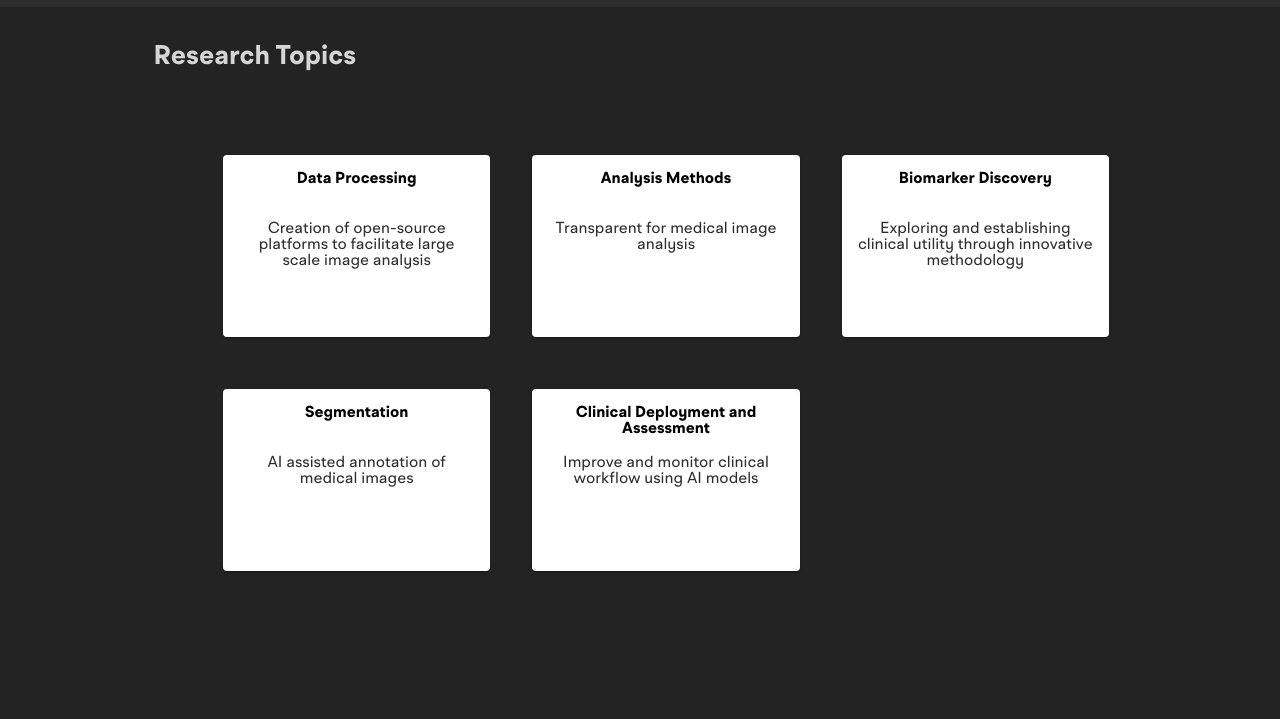
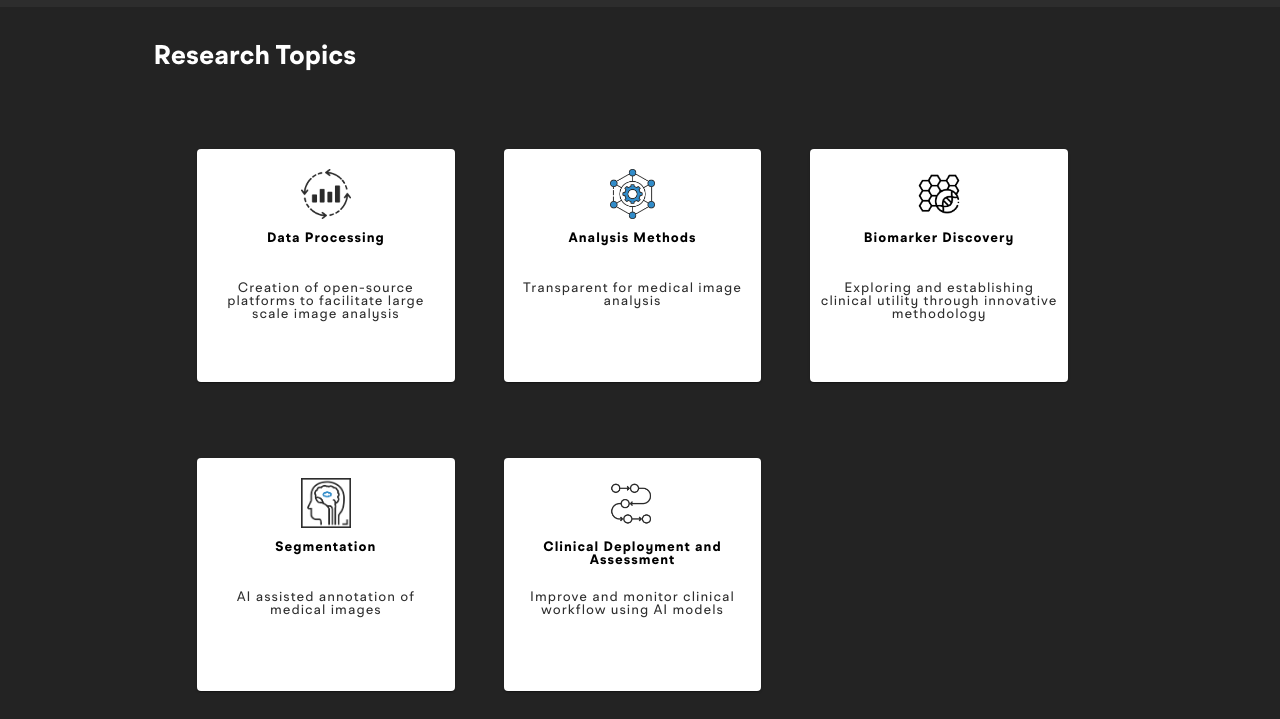
Before and after one commit to bhklab/Radiomics-web, a Gatsby site: page /research in a window 1280 px wide. Shown: the part 81-800 px from the top of the page. Built offline with nearby package versions, Linux system fonts and the light colour scheme; Gatsby itself is replaced by a stand-in of ours.

Commit message:
added research topic icons

```diff
--- a/gatsby-config.js
+++ b/gatsby-config.js
@@ -9,6 +9,7 @@ module.exports = {
     'gatsby-plugin-react-helmet',
     'gatsby-transformer-sharp',
     'gatsby-plugin-sharp',
+    'gatsby-plugin-image',
     'gatsby-plugin-styled-components',
     'gatsby-transformer-json',
     'gatsby-transformer-csv',
--- a/src/data/topics.json
+++ b/src/data/topics.json
@@ -3,7 +3,7 @@
     "topic": "Data Processing",
     "short_description" : "Creation of open-source platforms to facilitate large scale image analysis",
     "slug": "data-processing",
-    "image": "src/images/Research/dataProcessing.png",
+    "image": "../images/Research/dataProcessing.png",
     "projects": [
       {
         "name": "Med-Imagetools",
@@ -19,7 +19,7 @@
     "topic": "Analysis Methods",
     "short_description" : "Transparent for medical image analysis",
     "slug": "analysis-methods",
-    "image": "src/images/Research/analysisMethods.png",
+    "image": "../images/Research/analysisMethods.png",
     "projects": [
       {
         "name": "PyTorch",
@@ -35,7 +35,7 @@
     "topic": "Biomarker Discovery",
     "short_description" : "Exploring and establishing clinical utility through innovative methodology",
     "slug": "biomarker-discovery",
-    "image": "src/images/Research/biomarker.png",
+    "image": "../images/Research/biomarker.png",
     "projects": [
       {
         "name": "RADCURE",
@@ -48,7 +48,7 @@
     "short_description" : "AI assisted annotation of medical images",
     "description": "Medical image segmentation plays an essential role in radiotherapy as well as computer-aided diagnosis systems. Segmentation refers to the process of extracting the desired object (organ or region of interest (ROI)) from a medical image (2D or 3D), which can be done manually, semi-automatically or fully-automatically. It divides an image into areas based on a specified description, such as segmenting body organs/tissues for border detection, tumour detection/segmentation, and mass detection. The segmented ROIs can then be utilized for clinical workflows and downstream analysis.",
     "slug": "segmentation",
-    "image": "src/images/Research/segmentation_brain.png",
+    "image": "../images/Research/segmentation_brain.png",
     "projects": [
       {
         "name": "Automatic Segmentation for Targets and Organs at Risk (OARs) in Cervical High Dose Rate (HDR) Brachytherapy via Deep Learning",
@@ -60,7 +60,7 @@
     "topic": "Clinical Deployment and Assessment",
     "short_description" : "Improve and monitor clinical workflow using AI models",
     "slug": "clinical-deployment-and-assessment",
-    "image": "src/images/Research/clinicalWorkflow.png",
+    "image": "../images/Research/clinicalWorkflow.png",
     "projects": [
       {
         "name": "MIRACLE",
--- a/src/pages/research.js
+++ b/src/pages/research.js
@@ -5,73 +5,93 @@ import { makeStyles, createStyles } from '@material-ui/core/styles';
 import Paper from '@material-ui/core/Paper';
 import Grid from '@material-ui/core/Grid';
 import Link from "gatsby-link";
+import topics from '../data/topics.json';
+import styled from 'styled-components';
+import { StaticImage } from "gatsby-plugin-image";
 
+import segmentation from '../images/segmentation_brain.png';
+import biomarker from '../images/biomarker.png';
+import dataprocessing from '../images/dataProcessing.png';
+import clinical from '../images/clinicalWorkflow.png';
+import analysis from '../images/analysisMethods.png';
 
-const useStyles = makeStyles(Theme =>
-    createStyles({
-        paper: {
-            padding: Theme.spacing(2),
-            textAlign: 'center',
-            color: Theme.palette.primary.dark,
-        },
-        root: {
-            flexGrow: 1,
-        },
-    }),
-);
+const StyledLinks = styled.div`
+  margin-top: 20px;
+  margin-bottom: 10px;
+  float: right;
+  margin-right: 15px;
+  min-width: 180px;
+  a {
+    color: white;
+    text-decoration: none;
+    font-weight: 400;
+    font-size: calc(0.2vw + 0.7em);
+    letter-spacing: 1px;
+    font-family: 'Br-cobane-font', Arial;
+    border-bottom: 2px solid transparent;
+  }
+  a:hover {
+    text-decoration: none;
+  }
+
+  .publication {
+    min-height: 200px;
+    background-color: white;
+    padding: 20px;
+    border-radius: 10px;
+  }
+`;
 
 const Research = () => {
-    const classes = useStyles();
+    const customizedContent = (item, i) => {
+        let photo = ''
+        switch (item.slug) {
+            case ('data-processing'):
+                photo = dataprocessing;
+                break;
+            case('analysis-methods'):
+                photo = analysis;
+                break;
+            case ('biomarker-discovery') :
+                photo = biomarker;
+                break
+            case ('segmentation') :
+                photo = segmentation;
+                break
+            case ('clinical-deployment-and-assessment') :
+                photo = clinical;
+                break
+            default:
+                break;
+        }
+
+        return (
+            <Grid item xs={6} sm={4} key={i}>
+                <StyledLinks >
+                    <Link to={`/research/${item.slug}`}>
+                        <Paper  style={{ minHeight: '120px', padding: '10px'}}>
+                            <img style={{ height: '50px', margin: '10px'}} src={photo} alt={item.slug}/>
+                            <div style={{ height: '50px', color: 'black', fontWeight: 'bold'}}>{item.topic}</div>
+                            <div style={{ height: '90px', color: '#2d2d2d'}}>{item.short_description}</div>
+                        </Paper>
+                    </Link>
+                </StyledLinks>
+            </Grid>
+        );
+    }
+
     return(
         <Layout>
-            <StyledPage>
-                <h1>Research Topics</h1>
-                <div className="container">
-                    <Grid container spacing={4} style={{margin:'10px'}}>
-                        <Grid item xs={6} sm={4}>
-                            <Link to={'/research/data-processing'}>
-                            <Paper className={classes.paper}  style={{ minHeight: '120px'}}>
-                                <div style={{ minHeight: '50px', color: 'black', fontWeight: 'bold'}}>Data Processing</div>
-                                <div style={{ minHeight: '100px', color: '#2d2d2d'}}>Creation of open-source platforms to facilitate large scale image analysis</div>
-                            </Paper>
-                            </Link>
+            <>
+                <StyledPage>
+                    <h1>Research Topics</h1>
+                    <div className="container">
+                        <Grid container spacing={3}>
+                            {topics.map((item, i) => customizedContent(item,i))}
                         </Grid>
-                        <Grid item xs={6} sm={4}>
-                            <Link to={'/research/analysis-methods'}>
-                                <Paper className={classes.paper}  style={{ minHeight: '120px'}}>
-                                    <div style={{ minHeight: '50px', color: 'black', fontWeight: 'bold'}}>Analysis Methods</div>
-                                    <div style={{ minHeight: '100px', color: '#2d2d2d'}}>Transparent for medical image analysis</div>
-                                </Paper>
-                            </Link>
-                        </Grid>
-                        <Grid item xs={6} sm={4}>
-                            <Link to={'/research/biomarker-discovery'}>
-                                <Paper className={classes.paper} style={{ minHeight: '120px'}}>
-                                    <div style={{ minHeight: '50px', color: 'black', fontWeight: 'bold'}}>Biomarker Discovery</div>
-                                    <div style={{ minHeight: '100px', color: '#2d2d2d'}}>Exploring and establishing clinical utility through innovative methodology</div>
-                                </Paper>
-                            </Link>
-                        </Grid>
-                        <Grid item xs={6} sm={4}>
-                            <Link to={'/research/segmentation'}>
-                                <Paper className={classes.paper} style={{ minHeight: '120px'}}>
-                                    <div style={{ minHeight: '50px', color: 'black', fontWeight: 'bold'}}>Segmentation</div>
-                                    <div style={{ minHeight: '100px', color: '#2d2d2d'}}>AI assisted annotation of medical images</div>
-                                </Paper>
-                            </Link>
-
-                        </Grid>
-                        <Grid item xs={6} sm={4}>
-                            <Link to={"/research/clinical-deployment-and-assessment"}>
-                                <Paper className={classes.paper} style={{ minHeight: '120px'}}>
-                                    <div style={{ minHeight: '50px', color: 'black', fontWeight: 'bold'}}>Clinical Deployment and Assessment</div>
-                                    <div style={{ minHeight: '100px', color: '#2d2d2d'}}>Improve and monitor clinical workflow using AI models</div>
-                                </Paper>
-                            </Link>
-                        </Grid>
-                    </Grid>
-                </div>
-            </StyledPage>
+                    </div>
+                </StyledPage>
+            </>
         </Layout>
     )
 }
--- a/src/styles/StyledMember.js
+++ b/src/styles/StyledMember.js
@@ -8,6 +8,7 @@ const StyledMember = styled.div`
     margin-top: 70px;
     flex-direction: column;
     max-width: 45vw;
+    line-height: 22px;
 
     .name {
       min-height: 40px;
--- a/src/styles/StyledPage.js
+++ b/src/styles/StyledPage.js
@@ -8,12 +8,14 @@ const StyledPage = styled.div`
   flex-direction: column;
   margin-top: 80px;
   font-family: 'Br-cobane-font', Arial;
+
   h1 {
     padding-top: 2%;
     padding-left: 12%;
     font-size: calc(1.0vw + 0.9em);
     font-family: 'Br-cobane-font', 'Rubik', sans-serif;
-    color: var(--light-gray);
+    //color: var(--light-gray);
+    color: white;
   }
 
   span {
@@ -40,6 +42,24 @@ const StyledPage = styled.div`
       display: flex;
     }
   }
+
+  .dark-container {
+    width: 70%;
+    font-family: 'Br-cobane-font', Arial;
+    background-color: white;
+    border-radius: 3.5px;
+    flex-direction: column;
+    align-self: center;
+    display: flex;
+    padding: 30px 40px;
+
+    h3 {
+      color: #424242;
+      text-align: left;
+      display: flex;
+    }
+  }
+
   a {
     color: #2A2A2AFF;
     transition: 0.3s;
```
Also changed, not shown: package.json (+4 -4 lines), src/styles/StyledTopic.js (+7 -2 lines), src/templates/ProjectsTemplate.js (+6 -5 lines).
